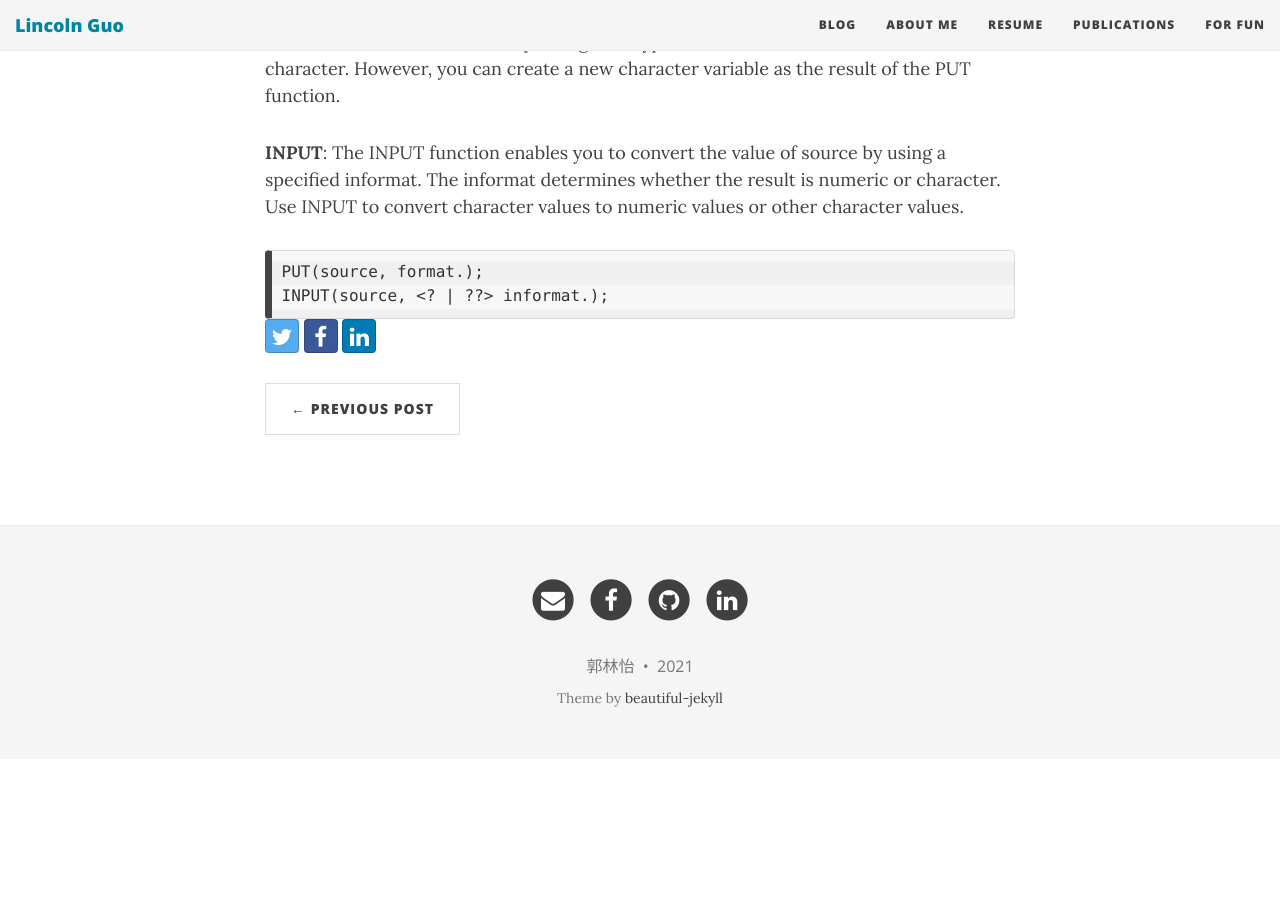
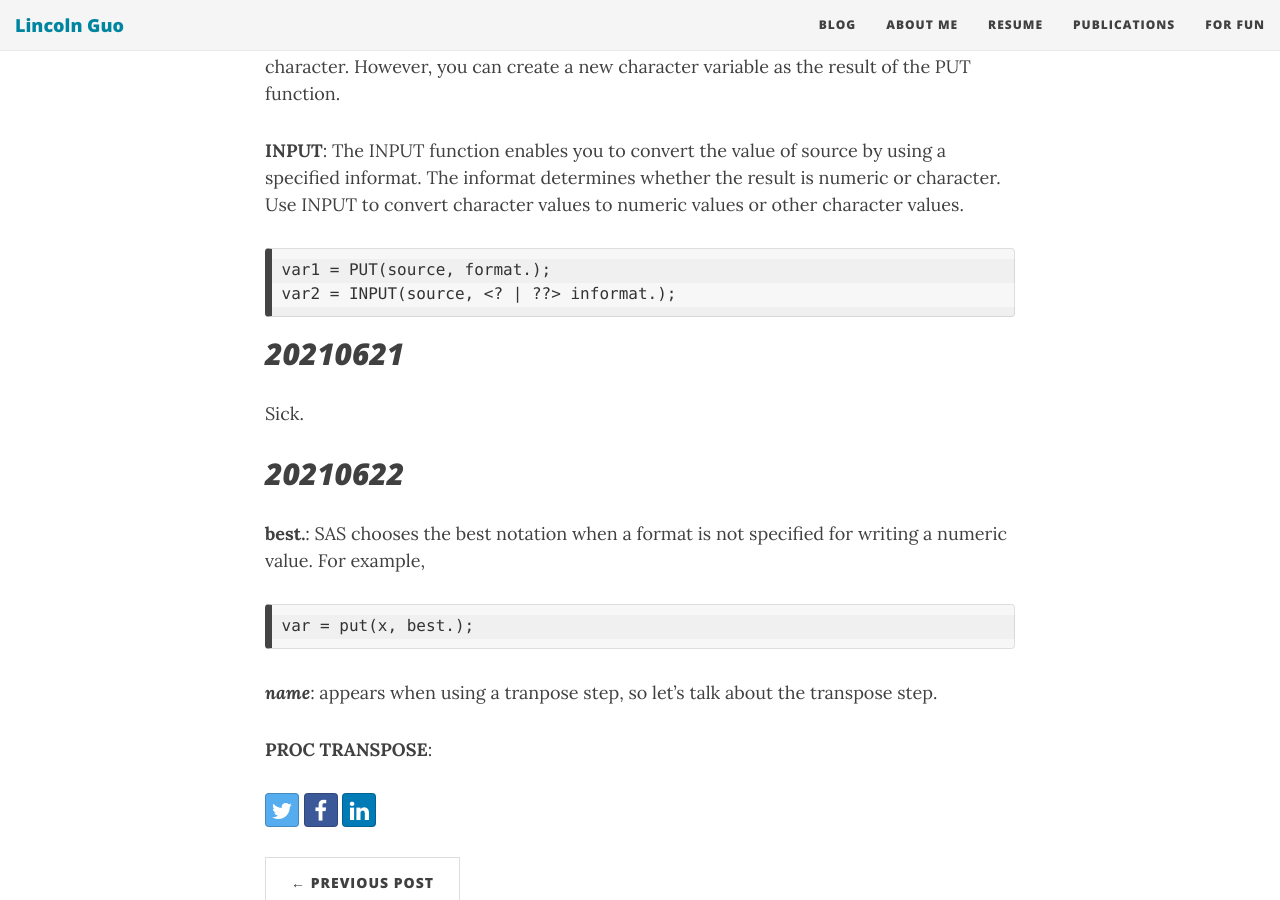
Before and after one commit to LinyiGuo96/LinyiGuo96.github.io, a Jekyll site: the page built from _posts/2021-06-16-SAS-Working-Notes.md, in a window 1280 px wide and 900 px high, scrolled down 4454 px. Built offline with Jekyll 4.4.1, drawn with Linux system fonts in a browser that asks for light colours; nearby versions of some CDN libraries; comment, search, counter and statistics services are not loaded; before the commit the page ends 5213 px from its top, so only the background shows below that; some of the changed text lies outside the part shown.

Commit message:
Update 2021-06-16-SAS-Working-Notes.md

````diff
--- a/_posts/2021-06-16-SAS-Working-Notes.md
+++ b/_posts/2021-06-16-SAS-Working-Notes.md
@@ -15,7 +15,7 @@ This blog is used to record my daily working notes related to SAS.
 
 # June
 
-_20210616_
+## _20210616_
 
 I have to admit that an actual industrial project is truly different from what I expected, when I was a new graduate. Anothing truth is, although the procedure is far more complex, the real technical part, in my opinion, is still the same.
 
@@ -54,7 +54,7 @@ Guess what happened next? His manager told G to finish this dataset by the end o
 The much more ridiculous thing is, when G submitted the work at 5:30 pm (he was expected to leave at 5 pm) and came back after dinner, he found his manager skyped him at 5:45 pm asking his phone number.
 
 
-_20210617_
+## _20210617_
 
 **%sysfunc()**: Execute SAS functions or user-written functions.
 
@@ -97,7 +97,7 @@ options fmtsearch=(raw tab ana) sasautos = ('!SASROOT/sasautos/' "&wkdir/macros/
 ```
 
 
-_20210618_
+## _20210618_
 
 Remember **CALL SYMPUT**: Assigns a value produced in a DATA step to a macro variable.
 
@@ -133,6 +133,21 @@ run;
 **INPUT**: The INPUT function enables you to convert the value of source by using a specified informat. The informat determines whether the result is numeric or character. Use INPUT to convert character values to numeric values or other character values.
 
 ```
-PUT(source, format.);
-INPUT(source, <? | ??> informat.);
+var1 = PUT(source, format.);
+var2 = INPUT(source, <? | ??> informat.);
 ```
+
+## _20210621_
+
+Sick.
+
+## _20210622_
+
+**best.**: SAS chooses the best notation when a format is not specified for writing a numeric value. For example,
+```
+var = put(x, best.);
+```
+
+**_name_**: appears when using a tranpose step, so let's talk about the transpose step.
+
+**PROC TRANSPOSE**:
````
Also changed, not shown: other parts of _posts/2021-06-16-SAS-Working-Notes.md (+1 -1 lines).
